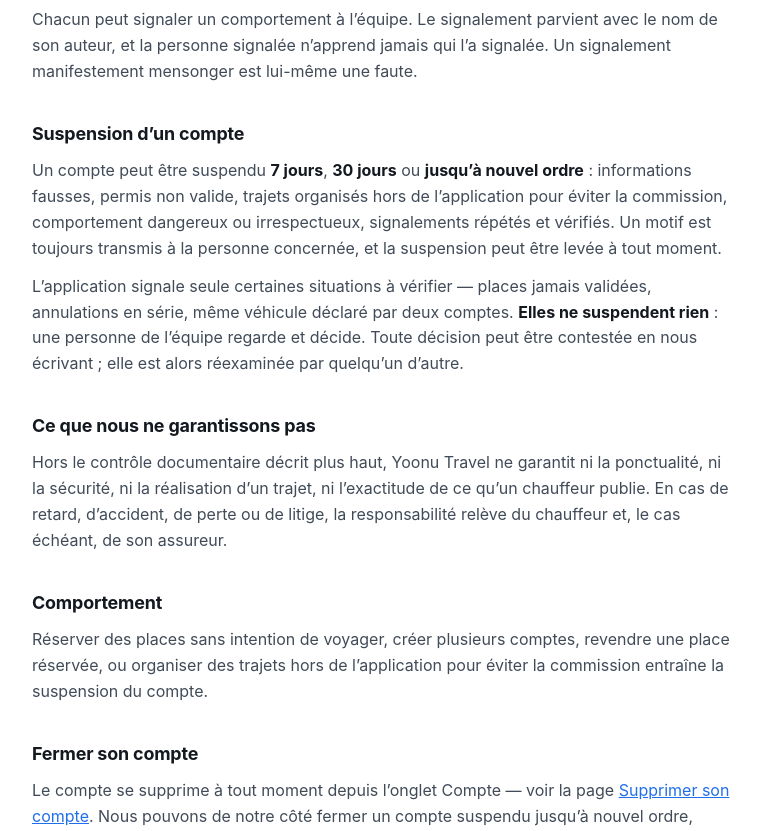
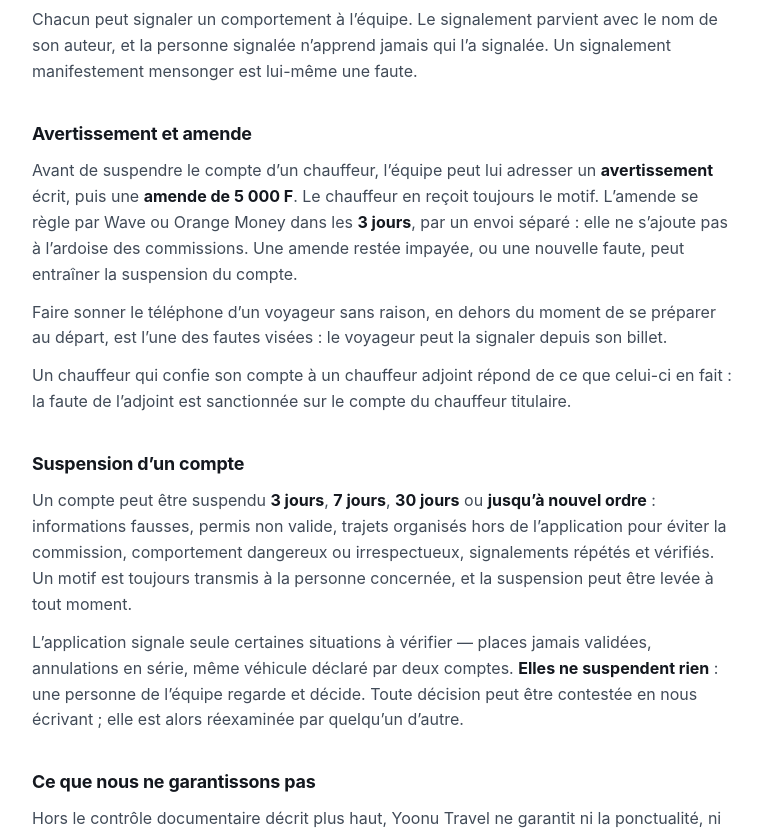
Before and after one commit to ndiayedollars01/ndiayedollars01.github.io, a plain HTML site: page conditions.html in a window 1280 px wide. Shown: the part 1969-2800 px from the top of the page, without its empty margins (256-1018 px from the left). Drawn offline with Linux system fonts and the light colour scheme.

Commit message:
Conditions d'utilisation : l'avertissement, l'amende, et le chauffeur qui répond de son adjoint
Un paragraphe « Avertissement et amende » avant « Suspension d'un
compte » : avertissement écrit, puis amende de 5 000 F, payée à part de
l'ardoise sous 3 jours ; faire sonner un voyageur sans raison est une
des fautes visées ; le titulaire répond de son adjoint. Une suspension
peut aussi durer 3 jours. Les deux pages portent la date du 12 octobre
2026, comme l'application.

```diff
--- a/conditions.html
+++ b/conditions.html
@@ -10,7 +10,7 @@
 <main>
 
 <h1>Conditions d’utilisation</h1>
-<p class="maj">Yoonu Travel — dernière mise à jour : 2 octobre 2026</p>
+<p class="maj">Yoonu Travel — dernière mise à jour : 12 octobre 2026</p>
 
 <div class="encadre">
   <p style="margin:0">Yoonu Travel met en relation des voyageurs et des chauffeurs. Yoonu Travel
@@ -82,8 +82,20 @@ pour un avis, entraîne la suspension du compte.</p>
 auteur, et la personne signalée n’apprend jamais qui l’a signalée. Un signalement manifestement
 mensonger est lui-même une faute.</p>
 
+<h2>Avertissement et amende</h2>
+<p>Avant de suspendre le compte d’un chauffeur, l’équipe peut lui adresser un
+<strong>avertissement</strong> écrit, puis une <strong>amende de 5 000 F</strong>. Le chauffeur en
+reçoit toujours le motif. L’amende se règle par Wave ou Orange Money dans les
+<strong>3 jours</strong>, par un envoi séparé : elle ne s’ajoute pas à l’ardoise des commissions. Une
+amende restée impayée, ou une nouvelle faute, peut entraîner la suspension du compte.</p>
+<p>Faire sonner le téléphone d’un voyageur sans raison, en dehors du moment de se préparer au
+départ, est l’une des fautes visées : le voyageur peut la signaler depuis son billet.</p>
+<p>Un chauffeur qui confie son compte à un chauffeur adjoint répond de ce que celui-ci en fait : la
+faute de l’adjoint est sanctionnée sur le compte du chauffeur titulaire.</p>
+
 <h2>Suspension d’un compte</h2>
-<p>Un compte peut être suspendu <strong>7 jours</strong>, <strong>30 jours</strong> ou
+<p>Un compte peut être suspendu <strong>3 jours</strong>, <strong>7 jours</strong>,
+<strong>30 jours</strong> ou
 <strong>jusqu’à nouvel ordre</strong> : informations fausses, permis non valide, trajets organisés
 hors de l’application pour éviter la commission, comportement dangereux ou irrespectueux,
 signalements répétés et vérifiés. Un motif est toujours transmis à la personne concernée, et la
```
Also changed, not shown: confidentialite.html (+1 -1 lines).
